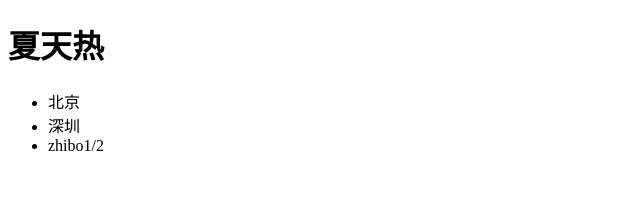
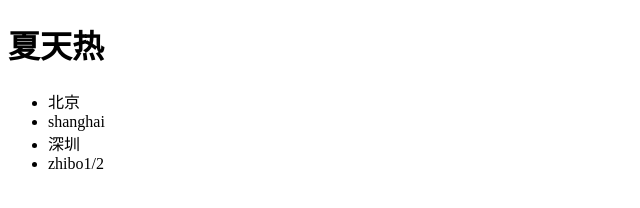
Before and after one commit to wanglifeng1/test, a plain HTML site: page index.html in a window 1280 px wide. Shown: the whole page, without its empty margins (0-640 px from the left). Drawn offline with Linux system fonts and the light colour scheme.

Commit message:
添加上海模块

```diff
--- a/index.html
+++ b/index.html
@@ -9,7 +9,7 @@
 
 <ul>
     <li>北京</li>
-
+   <li>shanghai</li>
     <li>深圳</li>
     <li>zhibo1/2</li>
 </ul>
```
